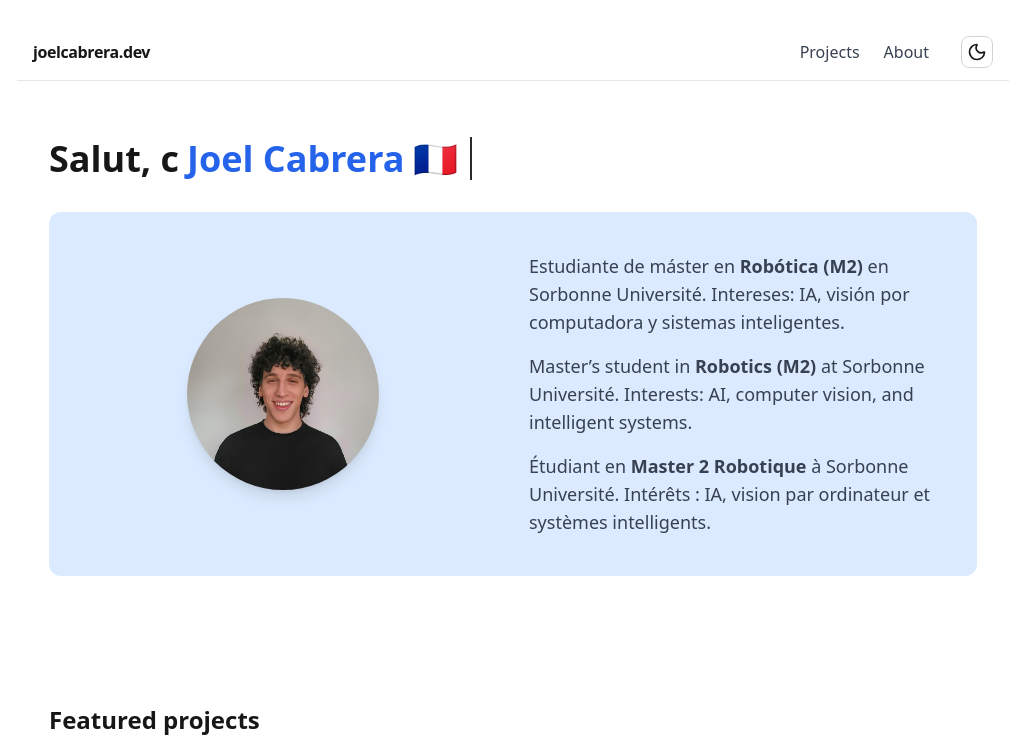
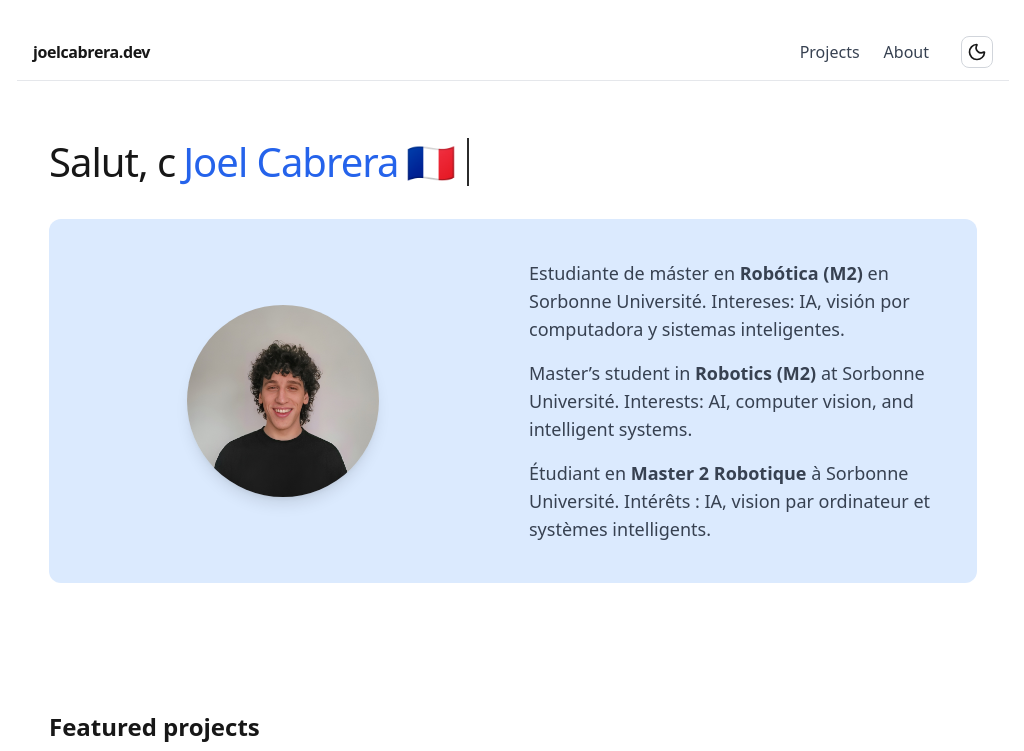
Before and after one commit to joelcabred/portfolio, a Next.js app: page / in a window 1280 px wide. Shown: the top 751 px of the page, without its empty margins (127-1151 px from the left). Built offline with nearby package versions, Linux system fonts and the light colour scheme.

Commit message:
fixed problem with name

```diff
--- a/src/app/page.tsx
+++ b/src/app/page.tsx
@@ -66,10 +66,10 @@ const featured = React.useMemo<Project[]>(
   return (
     <div className="flex flex-col min-h-screen px-8 space-y-8">
       {/* Saludo rotativo */}
-      <h1 className="text-4xl font-bold flex items-center gap-2">
+      <h1 className="text-[clamp(24px,7vw,40px)] leading-tight tracking-tight flex flex-wrap items-center gap-2">
         <span className="whitespace-pre">{displayText}</span>{" "}
-        <span className="text-blue-600">Joel Cabrera</span>{" "}
-        <span>{greetings[index].flag}</span>
+        <span className="text-blue-600 whitespace-nowrap">Joel Cabrera</span>
+        <span className="hidden sm:inline">{greetings[index].flag}</span>
         {/* cursor */}
         <span className="inline-block w-[2px] h-[1.2em] bg-current animate-pulse ml-1 align-middle" />
       </h1>
```
